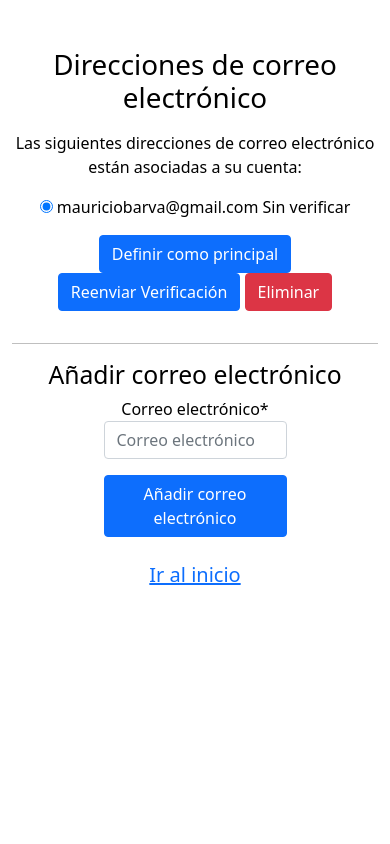
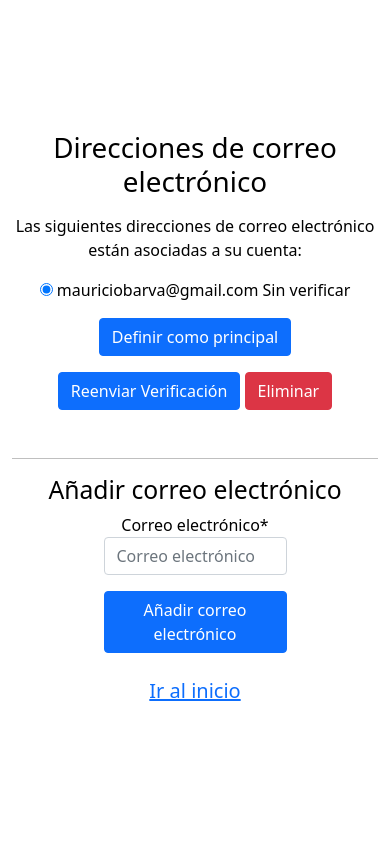
Before and after one commit to dev36aiatic/practica-django, a Django app: page /accounts/email/ in a window 390 px wide. Run offline with Django 3.2, Linux system fonts and the light colour scheme; a user stored in the database is signed in; data comes from the database, SQL or seed files in the repository; some libraries are stand-ins or nearby versions.

Commit message:
mejoras responsive añadidos

```diff
--- a/templates/account/email.html
+++ b/templates/account/email.html
@@ -5,8 +5,10 @@
 {% block head_title %}{% trans "E-mail Addresses" %}{% endblock %}
 
 {% block content %}
-    <div class="container bg-white text-center h-100 py-5">
-      <h1>{% trans "E-mail Addresses" %}</h1>
+    <div class="container bg-white text-center h-100 py-5 ">
+      <div class="row h-100 justify-content-center h-100 flex-wrap align-content-center ">
+        <div class="col-12">
+          <h1 class="b">{% trans "E-mail Addresses" %}</h1>
           {% if user.emailaddress_set.all %}
           <p class="my-3">{% trans 'The following e-mail addresses are associated with your account:' %}</p>
 
@@ -31,9 +33,9 @@
             {% endfor %}
 
           <div class="buttonHolder my-3">
-        <button class="btn btn-primary secondaryAction" type="submit" name="action_primary" >{% trans 'Make Primary' %}</button>
-        <button class="btn btn-primary secondaryAction" type="submit" name="action_send" >{% trans 'Re-send Verification' %}</button>
-        <button class="btn btn-danger primaryAction" type="submit" name="action_remove" >{% trans 'Remove' %}</button>
+            <button class="d-inline-block mb-3 mb-sm-3 mb-lg-0  btn btn-primary secondaryAction" type="submit" name="action_primary" >{% trans 'Make Primary' %}</button>
+            <button class="d-inline-block mb-3 mb-sm-3 mb-lg-0  btn btn-primary secondaryAction" type="submit" name="action_send" >{% trans 'Re-send Verification' %}</button>
+            <button class="d-inline-block mb-3 mb-sm-3 mb-lg-0  btn btn-danger primaryAction" type="submit" name="action_remove" >{% trans 'Remove' %}</button>
           </div>
 
           </fieldset>
@@ -55,6 +57,8 @@
           href="/accounts/profile/">Ir al inicio </a>
             {% endif %}
         </div>
+      </div>
+    </div>
 
 {% endblock %}
 
--- a/templates/socialaccount/connections.html
+++ b/templates/socialaccount/connections.html
@@ -5,7 +5,9 @@
 {% block head_title %}{% trans "Account Connections" %}{% endblock %}
 
 {% block content %}
-<div class="container bg-white h-100 py-5 text-center">
+<div class="container bg-white h-100 py-5 text-center h-100">
+    <div class="row justify-content-center align-content-center h-100">
+        <div class="col-12">
             <h1 class="text-center">{% trans "Account Connections" %}</h1>
             {% if form.accounts %}
             <strong class="text-center text-info d-block my-3">{% blocktrans %}Cuentas de terceros asociadas:{% endblocktrans %}</strong>
@@ -53,4 +55,6 @@
             href="/accounts/profile/">Ir al inicio </a>
             {% include "socialaccount/snippets/login_extra.html" %}
         </div>
+    </div>
+</div>
 {% endblock %}
```
Also changed, not shown: learning/templates/home.html (+9 -7 lines). Lines whose indentation alone changed are shown as unchanged.
